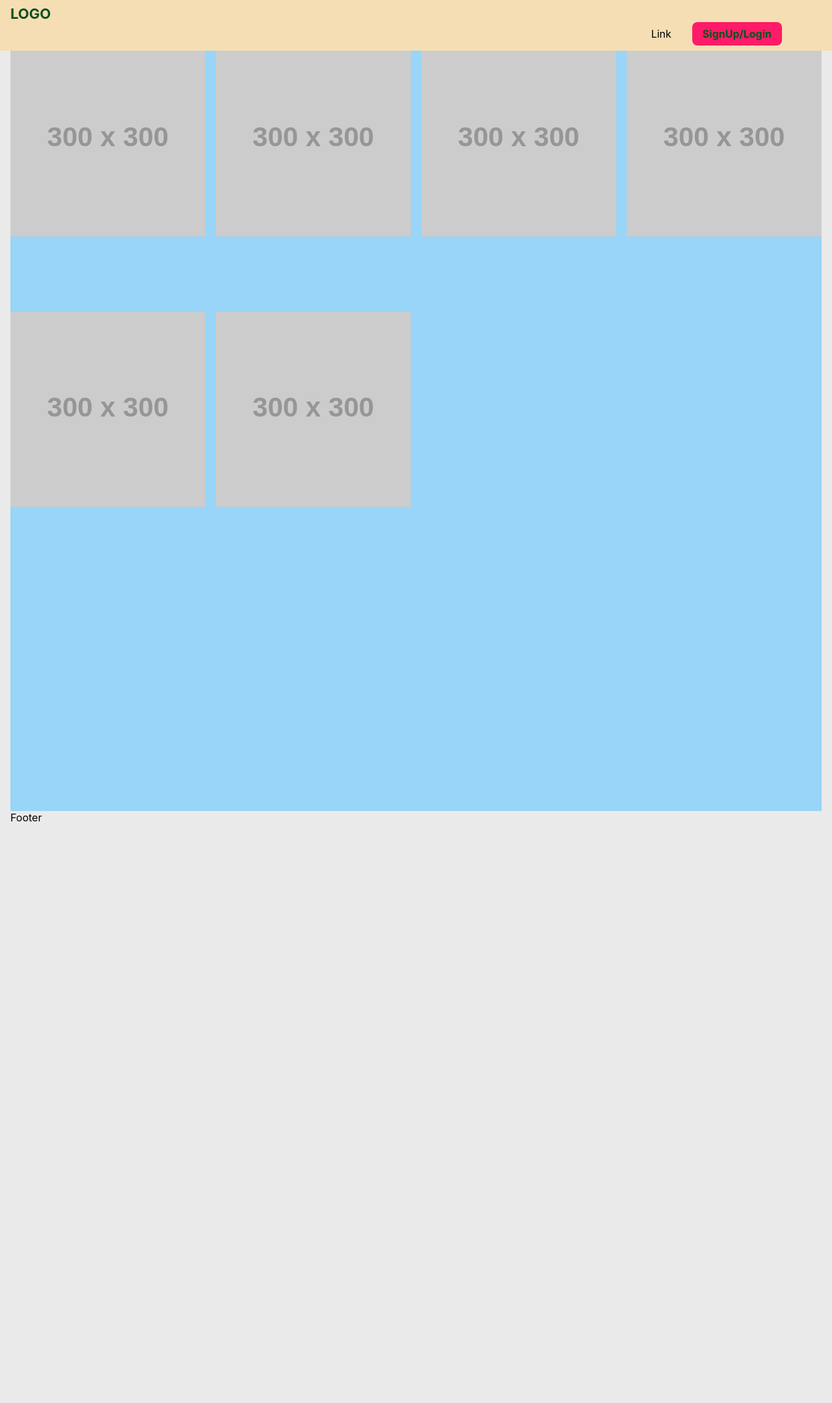
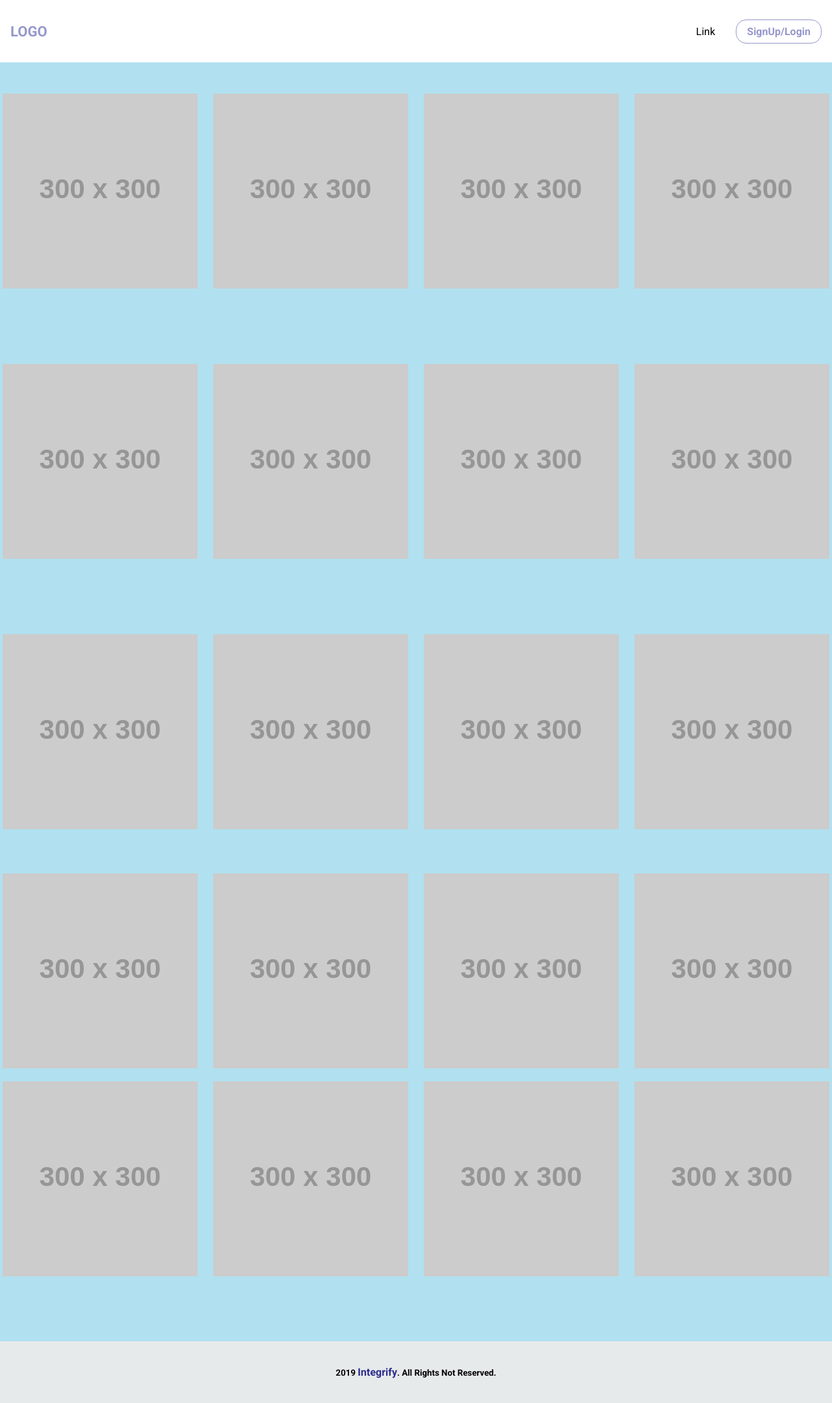
Before and after one commit to Shouraa/Demo, a React (Create React App) app: page / in a window 1280 px wide. Shown: the whole page at 65% size. Before the commit the page ends 1268 px from the top, so only its background shows below. Built offline with nearby package versions, Linux system fonts and the light colour scheme.

Commit message:
footer, css toolbar and imageviewer

```diff
--- a/public/index.html
+++ b/public/index.html
@@ -1,30 +1,25 @@
 <!DOCTYPE html>
 <html lang="en">
   <head>
-    <meta charset="utf-8">
-    <link rel="shortcut icon" href="%PUBLIC_URL%/favicon.ico">
-    <meta name="viewport" content="width=device-width, initial-scale=1, shrink-to-fit=no">
-    <meta name="theme-color" content="#000000">
-    <!--
-      manifest.json provides metadata used when your web app is added to the
-      homescreen on Android. See https://developers.google.com/web/fundamentals/web-app-manifest/
-    -->
-    <link rel="manifest" href="%PUBLIC_URL%/manifest.json">
-    <!--
-      Notice the use of %PUBLIC_URL% in the tags above.
-      It will be replaced with the URL of the `public` folder during the build.
-      Only files inside the `public` folder can be referenced from the HTML.
+    <meta charset="utf-8" />
+    <link rel="shortcut icon" href="%PUBLIC_URL%/favicon.ico" />
+    <meta
+      name="viewport"
+      content="width=device-width, initial-scale=1, shrink-to-fit=no"
+    />
+    <meta name="theme-color" content="#000000" />
 
-      Unlike "/favicon.ico" or "favicon.ico", "%PUBLIC_URL%/favicon.ico" will
-      work correctly both with client-side routing and a non-root public URL.
-      Learn how to configure a non-root public URL by running `npm run build`.
-    -->
+    <link
+      href="https://fonts.googleapis.com/css?family=Roboto:400,700"
+      rel="stylesheet"
+    />
+
+    <link rel="manifest" href="%PUBLIC_URL%/manifest.json" />
+
     <title>React App</title>
   </head>
   <body>
-    <noscript>
-      You need to enable JavaScript to run this app.
-    </noscript>
+    <noscript> You need to enable JavaScript to run this app. </noscript>
     <div id="root"></div>
     <!--
       This HTML file is a template.
--- a/src/App.css
+++ b/src/App.css
@@ -3,6 +3,8 @@
 }
 
 body {
-  padding: 0 16px;
+  background-color: white;
+  /* padding: 0 16px; */
   margin: 0;
+  font-family: "Roboto", sans-serif;
 }
--- a/src/components/Footer/Footer.js
+++ b/src/components/Footer/Footer.js
@@ -1,5 +1,11 @@
 import React from "react";
-
-const Footer = () => <div>Footer</div>;
+import classes from "./Footer.module.css";
+const Footer = () => (
+  <div className={classes.Footer}>
+    <h5>
+      2019 <span>Integrify</span>. All Rights Not Reserved.
+    </h5>
+  </div>
+);
 
 export default Footer;
--- a/src/components/Footer/Footer.module.css
+++ b/src/components/Footer/Footer.module.css
@@ -0,0 +1,10 @@
+.Footer {
+  background-color: #e7eaeb;
+  padding: 16px 0;
+  text-align: center;
+}
+
+.Footer span {
+  font-size: 16px;
+  color: rgb(44, 44, 143);
+}
--- a/src/components/ImagesGrid/ImagesGrid.js
+++ b/src/components/ImagesGrid/ImagesGrid.js
@@ -3,15 +3,13 @@ import React from "react";
 import classes from "./ImagesGrid.module.css";
 import Image from "./Image/Image";
 
-const Images = props => (
-  <div className={classes.Images}>
-    <Image />
-    <Image />
-    <Image />
-    <Image />
-    <Image />
-    <Image />
-  </div>
-);
+const Images = props => {
+  let image = [];
+  for (let i = 0; i < 40; i++) {
+    image.push(<Image />);
+    i++;
+  }
+  return <div className={classes.ImagesGrid}>{image}</div>;
+};
 
 export default Images;
--- a/src/components/ImagesGrid/ImagesGrid.module.css
+++ b/src/components/ImagesGrid/ImagesGrid.module.css
@@ -1,9 +1,10 @@
-.Images {
+.ImagesGrid {
   /* margin: auto 32px; */
-  background-color: #98d5f8;
-  padding-top: 16px;
+  background-color: #b1e0f0;
+  /* padding-top: 96px; */
+  padding: 96px 180px;
   height: 100%;
-  /* width: 100%; */
+  width: 100%;
   display: grid;
   grid-template-columns: repeat(auto-fit, minmax(300px, 1fr));
   grid-template-rows: repeat(3, 400px);
@@ -12,3 +13,13 @@
   text-align: center;
   position: relative;
 }
+
+@media (min-width: 460px) {
+  .ImagesGrid {
+    margin: 0;
+    padding: 96px 0;
+    height: 100%;
+    width: auto;
+    /* align-items: center; */
+  }
+}
--- a/src/components/Toolbar/Toolbar.js
+++ b/src/components/Toolbar/Toolbar.js
@@ -4,7 +4,7 @@ import classes from "./Toolbar.module.css";
 
 const Toolbar = () => (
   <header className={classes.Toolbar}>
-    <div className={classes.Div}>
+    <div>
       <a href="index.html" className={classes.Brand}>
         LOGO
       </a>
--- a/src/components/Toolbar/Toolbar.module.css
+++ b/src/components/Toolbar/Toolbar.module.css
@@ -1,20 +1,19 @@
 .Toolbar {
   width: 100%;
-  background: wheat;
+  height: 96px;
+  background: white;
   padding: 8px 16px;
   position: fixed;
   top: 0;
   left: 0;
   z-index: 1;
-}
-
-.Div {
-  display: inline-block;
-  vertical-align: middle;
+  display: flex;
+  align-items: center;
+  justify-content: space-between;
 }
 
 .Brand {
-  color: #0e4f1f;
+  color: #9697cb;
   text-decoration: none;
   font-weight: bold;
   font-size: 22px;
@@ -22,32 +21,34 @@
 
 .Toolbar a {
   text-decoration: none;
-  color: #0e4f1f;
+  color: #9697cb;
   font-weight: bold;
-  /* padding: 3px 0; */
 }
 
-.MainNav {
-  display: inline-block;
+/* .MainNav {
   text-align: right;
   width: calc(100% - 45px);
   vertical-align: middle;
-}
+} */
 
 .Toolbar ul {
+  display: flex;
+  justify-content: flex-end;
+  align-items: center;
+
   margin: 0;
   padding: 0;
   list-style: none;
 }
 
 .Toolbar li {
-  display: inline-block;
-  margin: 0 16px;
+  margin: 0 0 0 16px;
+  padding: 8px 16px;
 }
 
 .Login {
-  color: white;
-  background: #ff1b68;
-  padding: 8px 16px;
-  border-radius: 8px;
+  color: #9697cb;
+  background: white;
+  border: 1px solid #9697cb;
+  border-radius: 16px;
 }
```
